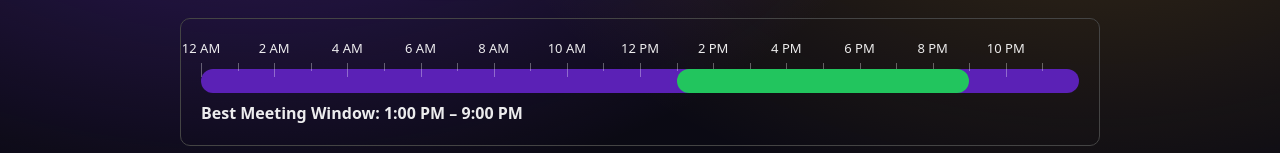
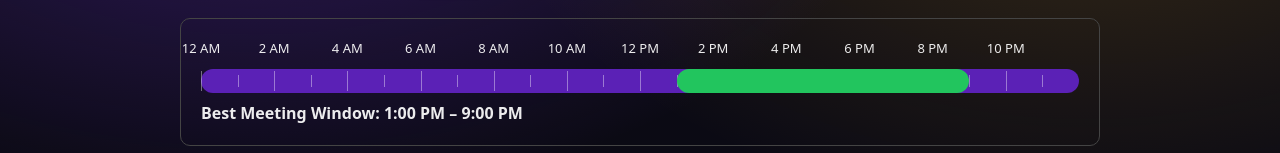
Before and after one commit to techtalk1282/Best-Meeting-Time, a Next.js app: page / in a window 1280 px wide. Shown: the part 225-378 px from the top of the page. Built offline with nearby package versions, Linux system fonts and the light colour scheme.

Commit message:
ui: center timeline ticks through bar for cleaner alignment

```diff
--- a/app/ui/ToolPreviewSection.tsx
+++ b/app/ui/ToolPreviewSection.tsx
@@ -258,10 +258,12 @@ export default function ToolPreviewSection() {
     style={{
       position: "absolute",
       left: `${(i / 24) * 100}%`,
-                  top: -6,
+      top: "50%",
+      transform: "translateY(-50%)",
       width: 1,
-                  height: i % 2 === 0 ? 14 : 8,
-                  background: "#ffffff55"
+      height: i % 2 === 0 ? 20 : 12,
+      background: "#ffffff66",
+      pointerEvents: "none"
     }}
   />
 ))}
```
Lines whose indentation alone changed are shown as unchanged.
